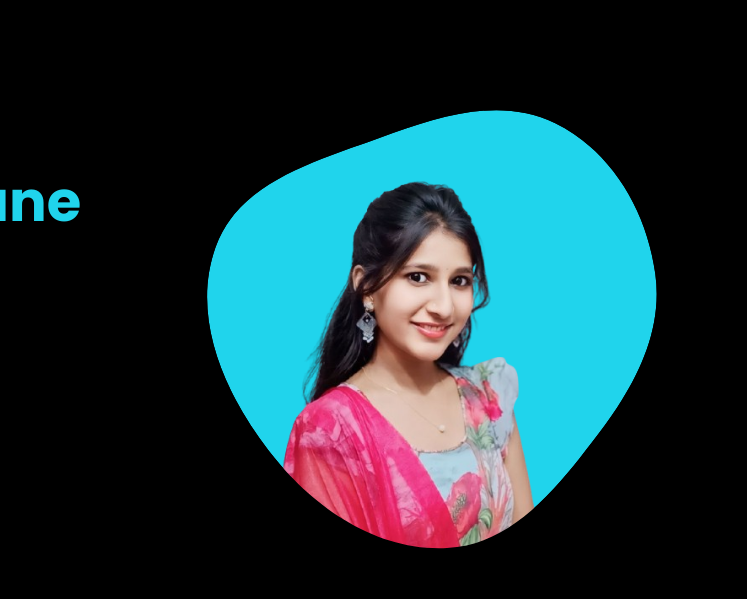
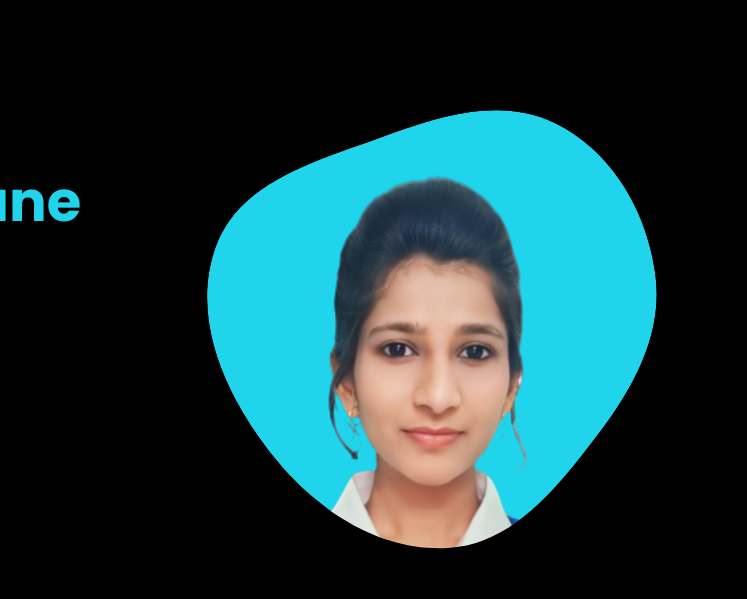
Before and after one commit to ashwiniS2499/ASPortfolio.com, a plain HTML site: page index.html in a window 1280 px wide. Shown: the part 109-708 px from the top of the page, 533-1280 px from the left. Drawn offline with nearby package versions, Linux system fonts and the light colour scheme.

Commit message:
Update index.html

```diff
--- a/index.html
+++ b/index.html
@@ -60,7 +60,7 @@
                         </mask>
                         <g mask="url(#mask0)">
                             <path d="M9.19024 145.964C34.0253 76.5814 114.865 54.7299 184.111 29.4823C245.804 6.98884 311.86 -14.9503 370.735 14.143C431.207 44.026 467.948 107.508 477.191 174.311C485.897 237.229 454.931 294.377 416.506 344.954C373.74 401.245 326.068 462.801 255.442 466.189C179.416 469.835 111.552 422.137 65.1576 361.805C17.4835 299.81 -17.1617 219.583 9.19024 145.964Z"/>
-                            <image class="home__blob-img" x="50" y="60" href="assets/img/photo1.png"/>
+                            <image class="home__blob-img" x="50" y="60" href="assets/img/photo2.png"/>
                         </g>
                     </svg>
                 </div>
```
